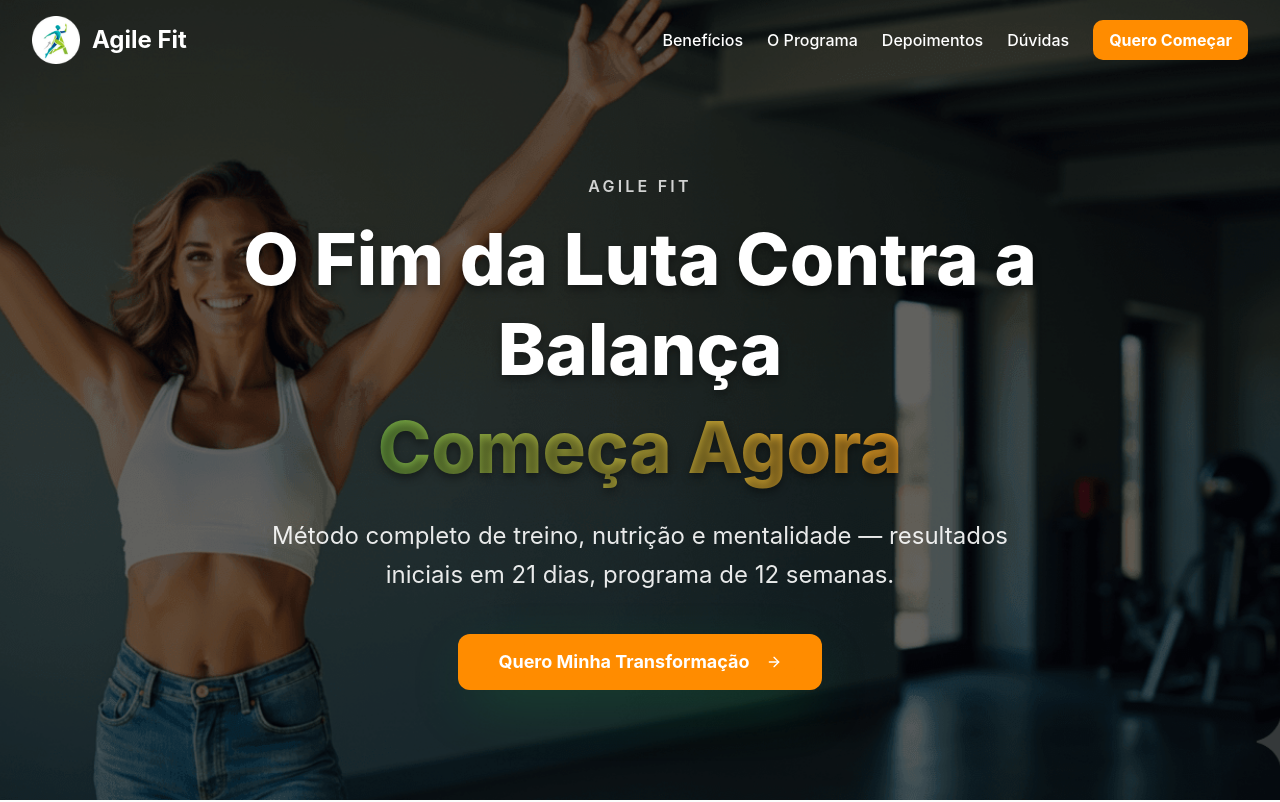
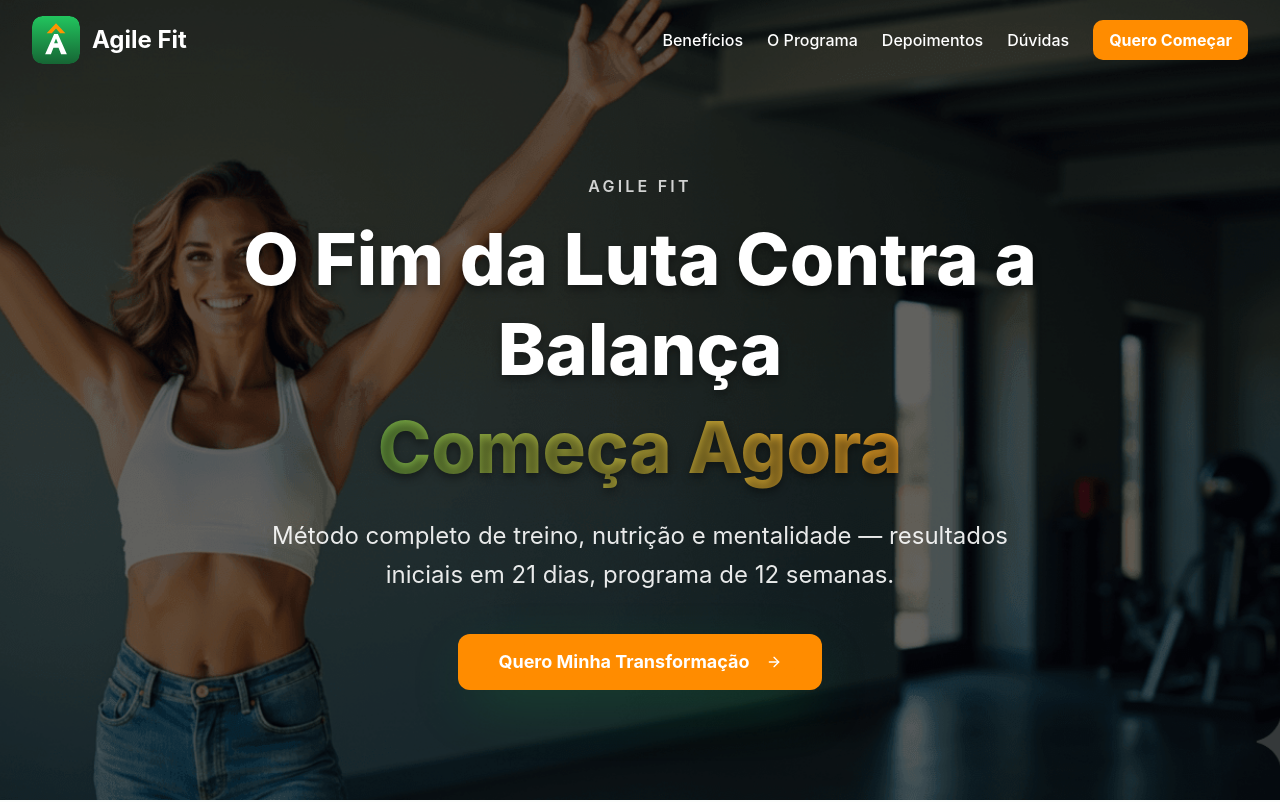
Before and after one commit to GuilhermeRoesler/AgileFit, a React (Vite) app: page / in a window 1280 px wide. Shown: the top 802 px of the page. Built offline with nearby package versions, Linux system fonts and the light colour scheme; the HTML template or start-up script is replaced by a standard one.

Commit message:
feat: create new icon

```diff
--- a/index.html
+++ b/index.html
@@ -4,7 +4,9 @@
 <head>
   <meta charset="UTF-8" />
   <meta name="viewport" content="width=device-width, initial-scale=1.0" />
-  <link rel="icon" type="image/png" href="/favicon.png" />
+  <link rel="icon" href="/favicon.svg" type="image/svg+xml" />
+  <link rel="icon" href="/favicon.png" type="image/png" sizes="180x180" />
+  <link rel="apple-touch-icon" href="/favicon.png" />
   <link rel="canonical" href="__SITE_URL__/" />
   <title>Agile Fit - Emagreça com o Método Ágil | Transforme Seu Corpo</title>
   <meta name="description"
--- a/scripts/compress-hero.mjs
+++ b/scripts/compress-hero.mjs
@@ -2,12 +2,12 @@ import sharp from "sharp";
 import { rename, stat } from "node:fs/promises";
 import path from "node:path";
 
-async function compressPng(input, { width, quality = 80 } = {}) {
+async function compressPng(input, { width, quality = 80, palette = true } = {}) {
   const original = await sharp(input).metadata();
   const pipeline = sharp(input).resize(width ?? null, null, { withoutEnlargement: true });
   const tmp = `${input}.tmp`;
 
-  await pipeline.png({ quality, compressionLevel: 9, palette: true }).toFile(tmp);
+  await pipeline.png({ quality, compressionLevel: 9, palette }).toFile(tmp);
   await rename(tmp, input);
 
   const after = await stat(input);
@@ -33,4 +33,4 @@ async function compressJpeg(input, { width, quality = 78 } = {}) {
 await compressPng("src/assets/hero-fitness.png", { width: 1600 });
 await compressJpeg("src/assets/transformation.jpg", { width: 1200 });
 await compressPng("public/demo.png", { width: 1200, quality: 75 });
-await compressPng("public/favicon.png", { width: 64, quality: 80 });
+await compressPng("public/favicon.png", { width: 180, quality: 90, palette: false });
--- a/src/components/Footer.tsx
+++ b/src/components/Footer.tsx
@@ -7,7 +7,7 @@ const Footer = () => {
         <div className="grid gap-8 md:grid-cols-2 md:items-start">
           <div>
             <div className="mb-3 flex items-center gap-3 text-xl font-bold">
-              <img src="/favicon.png" alt="" className="h-10 w-10" width={40} height={40} />
+              <img src="/favicon.svg" alt="" className="h-10 w-10 rounded-[22%]" width={40} height={40} />
               <span>{site.name}</span>
             </div>
             <p className="max-w-md text-sm leading-relaxed text-muted-foreground">{footerCopy.blurb}</p>
--- a/src/components/Header.tsx
+++ b/src/components/Header.tsx
@@ -51,7 +51,7 @@ const Header = () => {
       )}
     >
       <a href="/" className="flex items-center gap-3 text-2xl font-bold">
-        <img src="/favicon.png" alt="" className="h-12 w-12" width={48} height={48} />
+        <img src="/favicon.svg" alt="" className="h-12 w-12 rounded-[22%]" width={48} height={48} />
         <span>{site.name}</span>
       </a>
 
--- a/src/pages/Privacy.tsx
+++ b/src/pages/Privacy.tsx
@@ -7,7 +7,7 @@ const Privacy = () => {
       <header className="border-b border-border">
         <div className="container mx-auto flex h-20 items-center justify-between px-4 sm:px-6 lg:px-8">
           <a href="/" className="flex items-center gap-3 text-xl font-bold">
-            <img src="/favicon.png" alt="" className="h-10 w-10" width={40} height={40} />
+            <img src="/favicon.svg" alt="" className="h-10 w-10 rounded-[22%]" width={40} height={40} />
             <span>{site.name}</span>
           </a>
           <Button asChild variant="outline">
```
Also changed, not shown: public/favicon.png, public/favicon.svg (added).
